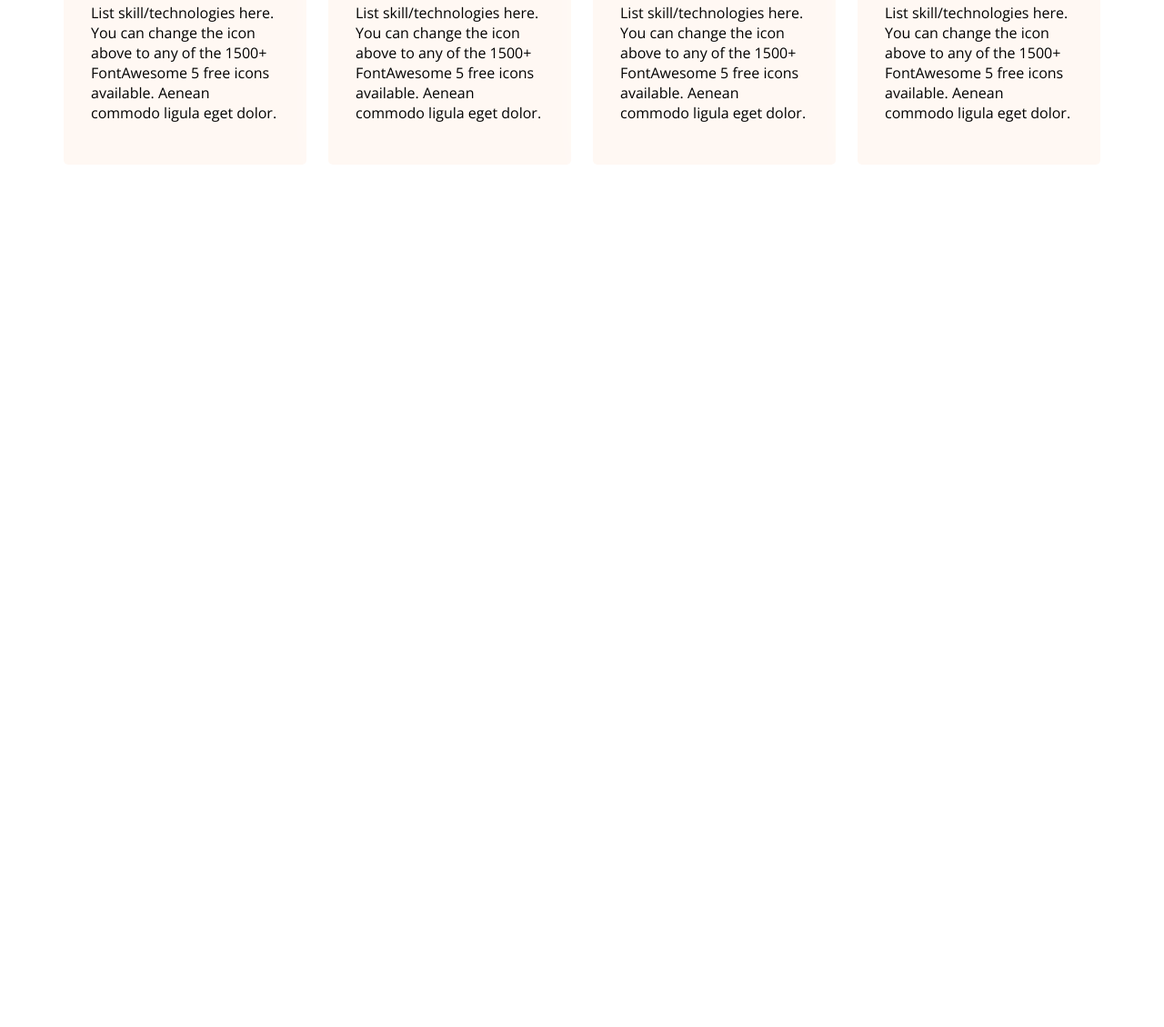
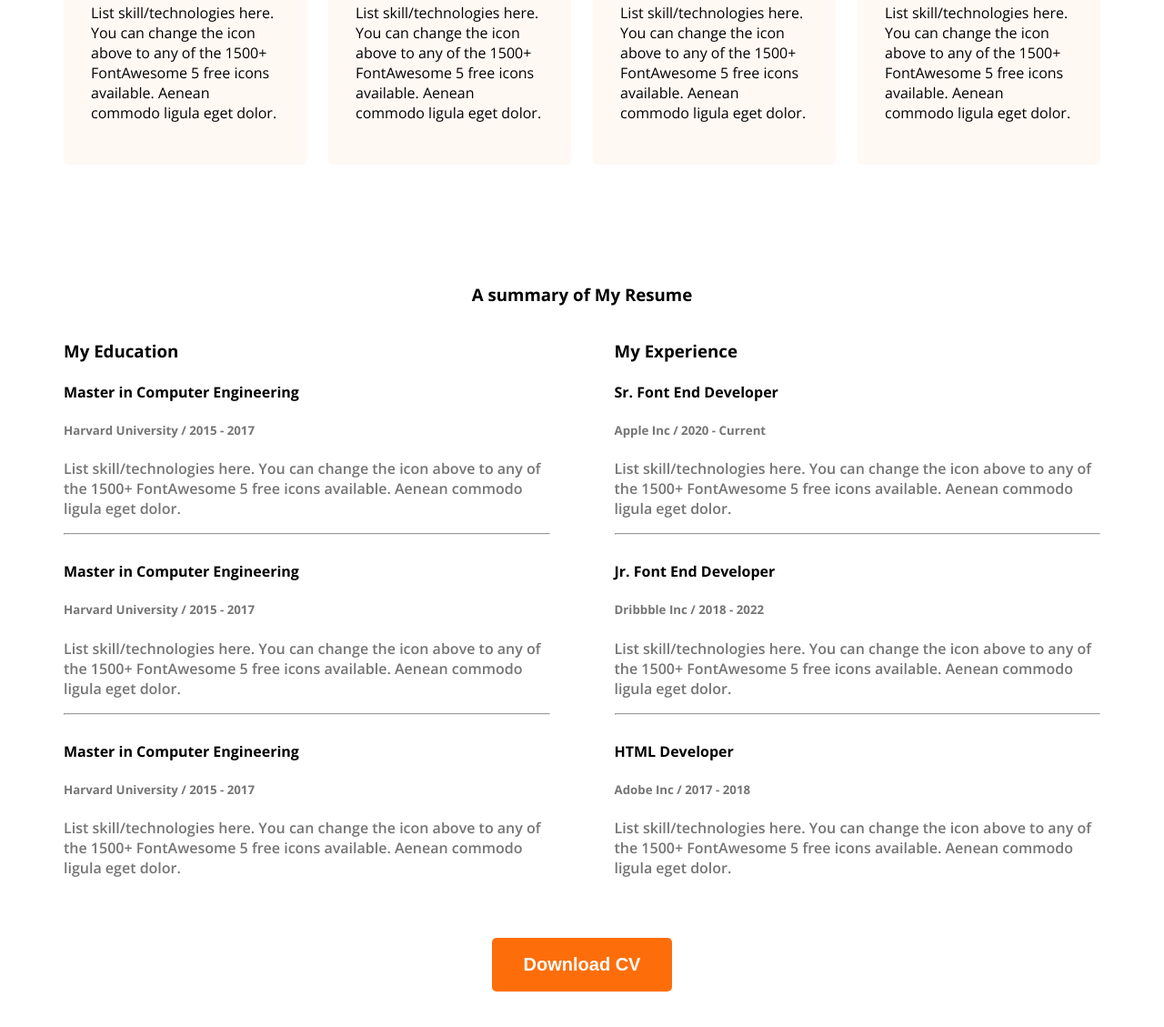
Before and after one commit to fahmida-oni2/web-dev-my-portfolio, a plain HTML site: page index.html in a window 1280 px wide. Shown: the part 1911-3040 px from the top of the page at 91% size. Before the commit the page ends 2222 px from the top, so only its background shows below. Drawn offline with nearby package versions, Linux system fonts and the light colour scheme.

Commit message:
add the resume

```diff
--- a/index.css
+++ b/index.css
@@ -131,12 +131,24 @@ box-shadow:0px 6px 50px 0px white;
 padding: 30px;
 border-radius: 5px;
 }
-.skill-title{
-
-}
-.skill-description{
-
-}
 .img{
     padding: 30px 193px 30px 303px;
 }
+.edu-exp{
+    display: flex;
+    gap: 71px;
+}
+.sec-title{
+    text-align: center;
+}
+.button-cv{
+    margin-top: 50px;
+}
+.h3E{
+    color: #757575;
+}
+.ep{
+    font-weight: 600;
+    font-size: 16px;
+    color: #757575;
+}
--- a/index.html
+++ b/index.html
@@ -87,6 +87,64 @@
 
            </div>
           </section>
+          <section class="Resume">
+            <h3 class="sec-title">A summary of My Resume</h3>
+        <div class="edu-exp">
+            <div class="education">
+                <h3>My Education</h3>
+                <h4>Master in Computer Engineering</h4>
+                <h5 class="h3E">Harvard University / 2015 - 2017</h5>
+                <p class="ep">List skill/technologies here. You can change the icon above
+                to any of the 1500+ FontAwesome 5 free icons available. Aenean commodo ligula eget dolor.</p>
+                <hr>
+            </div>
+            <div class="experience">
+                <h3>My Experience</h3>
+                <h4>Sr. Font End Developer</h4>
+                <h5 class="h3E">Apple Inc / 2020 - Current</h5>
+                <p class="ep">List skill/technologies here. You can change the icon above
+                to any of the 1500+ FontAwesome 5 free icons available. Aenean commodo ligula eget dolor.</p>
+              <hr>
+            </div>
+
+        </div>
+        <div class="edu-exp">
+            <div class="education">
+                <h4>Master in Computer Engineering</h4>
+                <h5 class="h3E">Harvard University / 2015 - 2017</h5>
+                <p class="ep">List skill/technologies here. You can change the icon above
+                to any of the 1500+ FontAwesome 5 free icons available. Aenean commodo ligula eget dolor.</p>
+              <hr>
+            </div>
+            <div class="experience">
+                <h4>Jr. Font End Developer</h4>
+                <h5 class="h3E">Dribbble Inc / 2018 - 2022</h5>
+                <p class="ep">List skill/technologies here. You can change the icon above
+                to any of the 1500+ FontAwesome 5 free icons available. Aenean commodo ligula eget dolor.</p>
+              <hr>
+            </div>
+        </div>
+
+        <div class="edu-exp">
+            <div class="education">
+                <h4>Master in Computer Engineering</h4>
+                <h5 class="h3E">Harvard University / 2015 - 2017</h5>
+                <p class="ep">List skill/technologies here. You can change the icon above
+                to any of the 1500+ FontAwesome 5 free icons available. Aenean commodo ligula eget dolor.</p>
+
+            </div>
+            <div class="experience">
+                <h4>HTML Developer</h4>
+                <h5 class="h3E">Adobe Inc / 2017 - 2018</h5>
+                <p class="ep">List skill/technologies here. You can change the icon above
+                to any of the 1500+ FontAwesome 5 free icons available. Aenean commodo ligula eget dolor.</p>
+
+            </div>
+        </div>
+        <div style="text-align: center;" class="button-cv">
+        <button class="button-style" >Download CV</button>
+           </div>
+          </section>
 
     </main>
     <footer>
```
